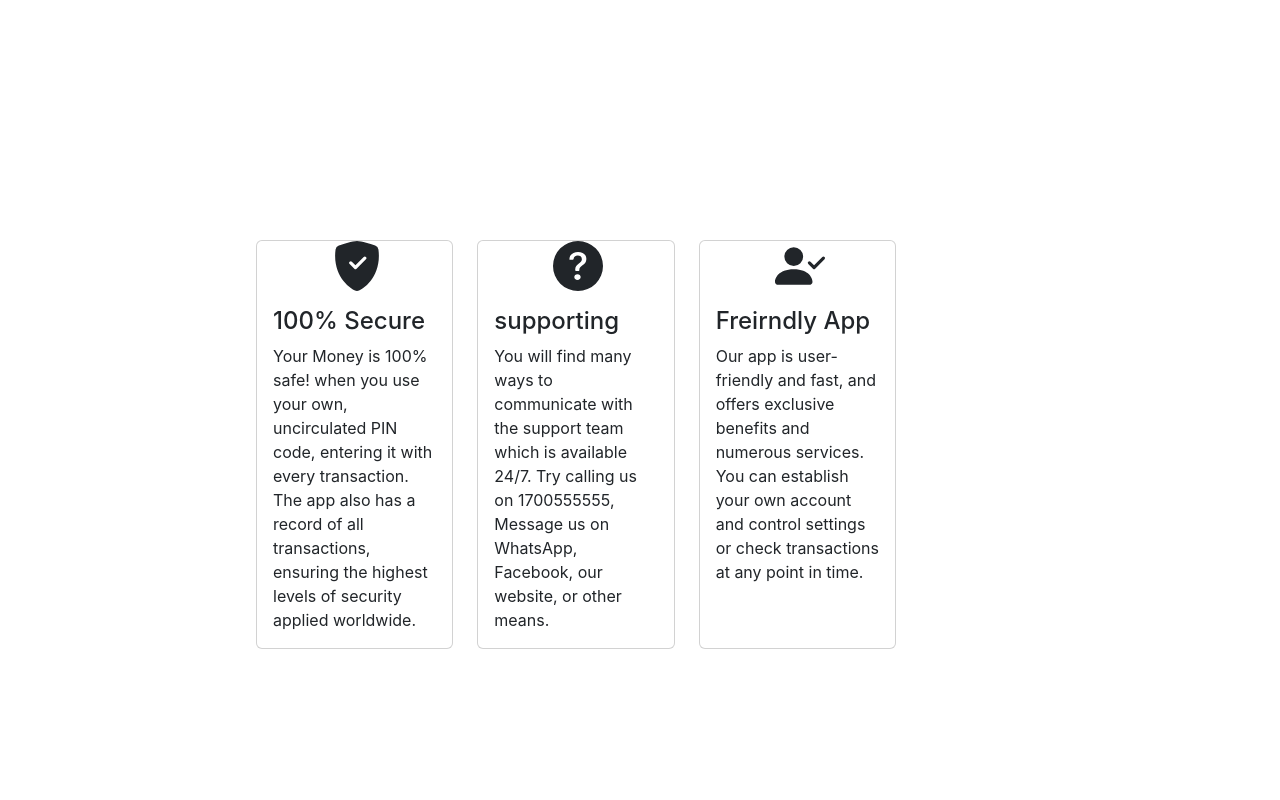
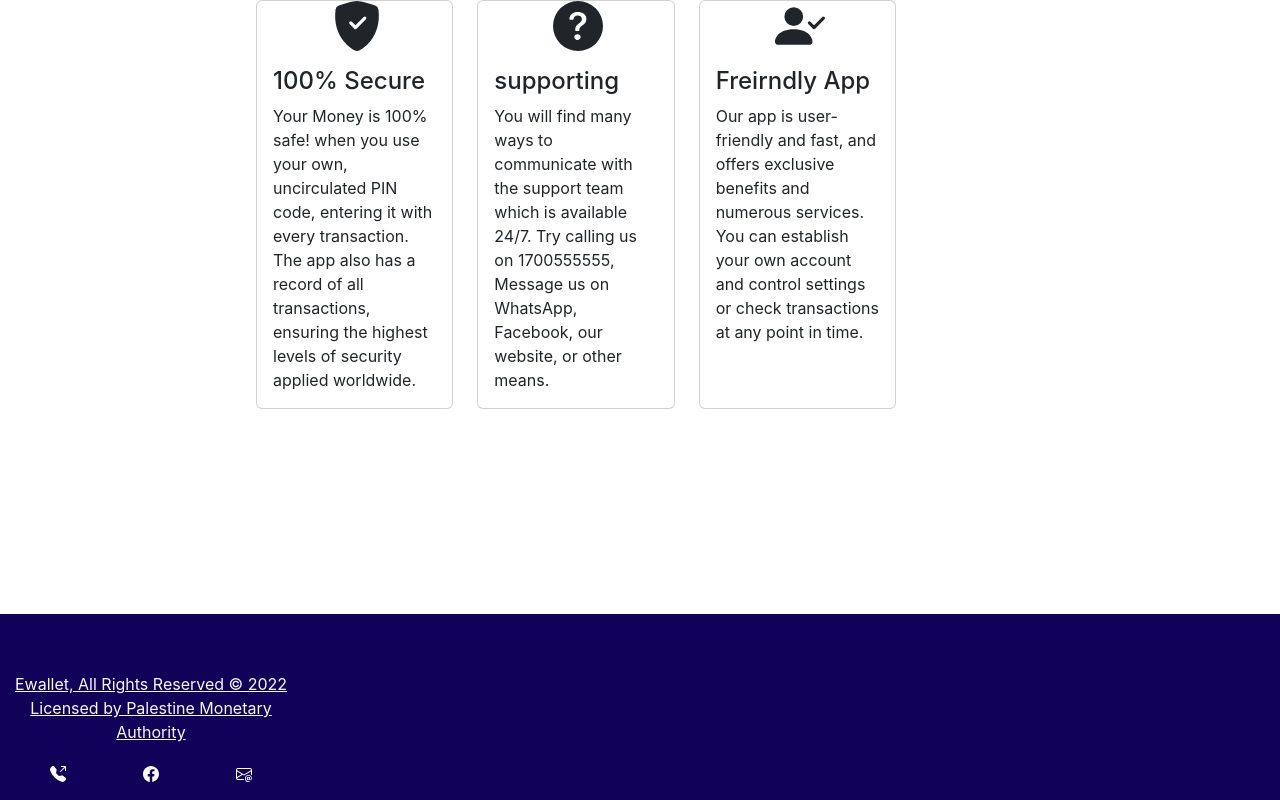
Before and after one commit to Raghad-Suwan/e-wallet, a React (Create React App) app: page / in a window 1280 px wide. Built offline with nearby package versions, Linux system fonts and the light colour scheme.

Commit message:
card and foter

```diff
--- a/src/components/Feature.js
+++ b/src/components/Feature.js
@@ -3,7 +3,7 @@
 
 const Feature= () => {
 
-    return(
+    return(<>
 <div className="cards">
 
       <div class="row row-cols-1 row-cols-md-3 g-4">
@@ -21,7 +21,7 @@ const Feature= () => {
       </div>
       <div class="col">
         <div class="card h-100">
-        <svg xmlns="http://www.w3.org/2000/svg"   width="200" height="50" fill="currentColor" class="bi bi-question-circle-fill" viewBox="0 0 16 16">
+        <svg xmlns="http://www.w3.org/2000/svg" color="458"  width="200" height="50" fill="currentColor" class="bi bi-question-circle-fill" viewBox="0 0 16 16">
   <path d="M16 8A8 8 0 1 1 0 8a8 8 0 0 1 16 0zM5.496 6.033h.825c.138 0 .248-.113.266-.25.09-.656.54-1.134 1.342-1.134.686 0 1.314.343 1.314 1.168 0 .635-.374.927-.965 1.371-.673.489-1.206 1.06-1.168 1.987l.003.217a.25.25 0 0 0 .25.246h.811a.25.25 0 0 0 .25-.25v-.105c0-.718.273-.927 1.01-1.486.609-.463 1.244-.977 1.244-2.056 0-1.511-1.276-2.241-2.673-2.241-1.267 0-2.655.59-2.75 2.286a.237.237 0 0 0 .241.247zm2.325 6.443c.61 0 1.029-.394 1.029-.927 0-.552-.42-.94-1.029-.94-.584 0-1.009.388-1.009.94 0 .533.425.927 1.01.927z"/>
 </svg>
           <div class="card-body">
@@ -46,8 +46,97 @@ const Feature= () => {
         </div>
       </div>
     </div>
+
+
     </div>
 
+    <div className="fot1">
+
+<div className="row my-3">
+<div className="col-sm-6 col-md-4 col-lg-3">
+<div className="footer">
+<footer className="margin">
+<div class="container-fluid">
+<span class="navbar-toggler-icon"></span>
+<ul className="navbar-nav">
+
+<div className="row my-3">
+
+
+
+<a  className="link-light">Ewallet, All Rights Reserved © 2022</a>
+
+<li><a href="#" className="link-light"> Licensed by Palestine Monetary Authority
+
+</a></li>
+
+</div>
+<div>
+{/*
+<div className="col my-3">
+<div className="col-sm-6 col-md-4 col-lg-3">
+<svg xmlns="http://www.w3.org/2000/svg" width="16" height="16" fill="currentColor" class="bi bi-facebook" viewBox="0 0 16 16">
+  <path d="M16 8.049c0-4.446-3.582-8.05-8-8.05C3.58 0-.002 3.603-.002 8.05c0 4.017 2.926 7.347 6.75 7.951v-5.625h-2.03V8.05H6.75V6.275c0-2.017 1.195-3.131 3.022-3.131.876 0 1.791.157 1.791.157v1.98h-1.009c-.993 0-1.303.621-1.303 1.258v1.51h2.218l-.354 2.326H9.25V16c3.824-.604 6.75-3.934 6.75-7.951z"/>
+  </svg>
+
+  <div className="col my-3">
+
+  <svg xmlns="http://www.w3.org/2000/svg" width="16" height="16" fill="currentColor" class="bi bi-whatsapp" viewBox="0 0 16 16">
+  <path d="M13.601 2.326A7.854 7.854 0 0 0 7.994 0C3.627 0 .068 3.558.064 7.926c0 1.399.366 2.76 1.057 3.965L0 16l4.204-1.102a7.933 7.933 0 0 0 3.79.965h.004c4.368 0 7.926-3.558 7.93-7.93A7.898 7.898 0 0 0 13.6 2.326zM7.994 14.521a6.573 6.573 0 0 1-3.356-.92l-.24-.144-2.494.654.666-2.433-.156-.251a6.56 6.56 0 0 1-1.007-3.505c0-3.626 2.957-6.584 6.591-6.584a6.56 6.56 0 0 1 4.66 1.931 6.557 6.557 0 0 1 1.928 4.66c-.004 3.639-2.961 6.592-6.592 6.592zm3.615-4.934c-.197-.099-1.17-.578-1.353-.646-.182-.065-.315-.099-.445.099-.133.197-.513.646-.627.775-.114.133-.232.148-.43.05-.197-.1-.836-.308-1.592-.985-.59-.525-.985-1.175-1.103-1.372-.114-.198-.011-.304.088-.403.087-.088.197-.232.296-.346.1-.114.133-.198.198-.33.065-.134.034-.248-.015-.347-.05-.099-.445-1.076-.612-1.47-.16-.389-.323-.335-.445-.34-.114-.007-.247-.007-.38-.007a.729.729 0 0 0-.529.247c-.182.198-.691.677-.691 1.654 0 .977.71 1.916.81 2.049.098.133 1.394 2.132 3.383 2.992.47.205.84.326 1.129.418.475.152.904.129 1.246.08.38-.058 1.171-.48 1.338-.943.164-.464.164-.86.114-.943-.049-.084-.182-.133-.38-.232z"/>
+
+</svg>
+<div className="col my-3">
+<svg xmlns="http://www.w3.org/2000/svg" width="16" height="16" fill="currentColor" class="bi bi-envelope-at" viewBox="0 0 16 16">
+  <path d="M2 2a2 2 0 0 0-2 2v8.01A2 2 0 0 0 2 14h5.5a.5.5 0 0 0 0-1H2a1 1 0 0 1-.966-.741l5.64-3.471L8 9.583l7-4.2V8.5a.5.5 0 0 0 1 0V4a2 2 0 0 0-2-2H2Zm3.708 6.208L1 11.105V5.383l4.708 2.825ZM1 4.217V4a1 1 0 0 1 1-1h12a1 1 0 0 1 1 1v.217l-7 4.2-7-4.2Z"/>
+  <path d="M14.247 14.269c1.01 0 1.587-.857 1.587-2.025v-.21C15.834 10.43 14.64 9 12.52 9h-.035C10.42 9 9 10.36 9 12.432v.214C9 14.82 10.438 16 12.358 16h.044c.594 0 1.018-.074 1.237-.175v-.73c-.245.11-.673.18-1.18.18h-.044c-1.334 0-2.571-.788-2.571-2.655v-.157c0-1.657 1.058-2.724 2.64-2.724h.04c1.535 0 2.484 1.05 2.484 2.326v.118c0 .975-.324 1.39-.639 1.39-.232 0-.41-.148-.41-.42v-2.19h-.906v.569h-.03c-.084-.298-.368-.63-.954-.63-.778 0-1.259.555-1.259 1.4v.528c0 .892.49 1.434 1.26 1.434.471 0 .896-.227 1.014-.643h.043c.118.42.617.648 1.12.648Zm-2.453-1.588v-.227c0-.546.227-.791.573-.791.297 0 .572.192.572.708v.367c0 .573-.253.744-.564.744-.354 0-.581-.215-.581-.8Z"/>
+</svg>
+<div className="col my-3">
+<svg xmlns="http://www.w3.org/2000/svg" width="16" height="16" fill="currentColor" class="bi bi-telephone-outbound-fill" viewBox="0 0 16 16">
+  <path fill-rule="evenodd" d="M1.885.511a1.745 1.745 0 0 1 2.61.163L6.29 2.98c.329.423.445.974.315 1.494l-.547 2.19a.678.678 0 0 0 .178.643l2.457 2.457a.678.678 0 0 0 .644.178l2.189-.547a1.745 1.745 0 0 1 1.494.315l2.306 1.794c.829.645.905 1.87.163 2.611l-1.034 1.034c-.74.74-1.846 1.065-2.877.702a18.634 18.634 0 0 1-7.01-4.42 18.634 18.634 0 0 1-4.42-7.009c-.362-1.03-.037-2.137.703-2.877L1.885.511zM11 .5a.5.5 0 0 1 .5-.5h4a.5.5 0 0 1 .5.5v4a.5.5 0 0 1-1 0V1.707l-4.146 4.147a.5.5 0 0 1-.708-.708L14.293 1H11.5a.5.5 0 0 1-.5-.5z"/>
+</svg>
+</div>
+</div>
+</div>
+</div>
+</div> */}
+
+<div className="icons3">
+
+<div class="container text-center">
+  <div class="row">
+    <div class="col order-last">
+    <svg xmlns="http://www.w3.org/2000/svg" width="16" height="16" fill="currentColor" class="bi bi-envelope-at" viewBox="0 0 16 16">
+  <path d="M2 2a2 2 0 0 0-2 2v8.01A2 2 0 0 0 2 14h5.5a.5.5 0 0 0 0-1H2a1 1 0 0 1-.966-.741l5.64-3.471L8 9.583l7-4.2V8.5a.5.5 0 0 0 1 0V4a2 2 0 0 0-2-2H2Zm3.708 6.208L1 11.105V5.383l4.708 2.825ZM1 4.217V4a1 1 0 0 1 1-1h12a1 1 0 0 1 1 1v.217l-7 4.2-7-4.2Z"/>
+  <path d="M14.247 14.269c1.01 0 1.587-.857 1.587-2.025v-.21C15.834 10.43 14.64 9 12.52 9h-.035C10.42 9 9 10.36 9 12.432v.214C9 14.82 10.438 16 12.358 16h.044c.594 0 1.018-.074 1.237-.175v-.73c-.245.11-.673.18-1.18.18h-.044c-1.334 0-2.571-.788-2.571-2.655v-.157c0-1.657 1.058-2.724 2.64-2.724h.04c1.535 0 2.484 1.05 2.484 2.326v.118c0 .975-.324 1.39-.639 1.39-.232 0-.41-.148-.41-.42v-2.19h-.906v.569h-.03c-.084-.298-.368-.63-.954-.63-.778 0-1.259.555-1.259 1.4v.528c0 .892.49 1.434 1.26 1.434.471 0 .896-.227 1.014-.643h.043c.118.42.617.648 1.12.648Zm-2.453-1.588v-.227c0-.546.227-.791.573-.791.297 0 .572.192.572.708v.367c0 .573-.253.744-.564.744-.354 0-.581-.215-.581-.8Z"/>
+</svg>
+    </div>
+    <div class="col">
+    <svg xmlns="http://www.w3.org/2000/svg" width="16" height="16" fill="currentColor" class="bi bi-facebook" viewBox="0 0 16 16">
+  <path d="M16 8.049c0-4.446-3.582-8.05-8-8.05C3.58 0-.002 3.603-.002 8.05c0 4.017 2.926 7.347 6.75 7.951v-5.625h-2.03V8.05H6.75V6.275c0-2.017 1.195-3.131 3.022-3.131.876 0 1.791.157 1.791.157v1.98h-1.009c-.993 0-1.303.621-1.303 1.258v1.51h2.218l-.354 2.326H9.25V16c3.824-.604 6.75-3.934 6.75-7.951z"/>
+  </svg>
+    </div>
+    <div class="col order-first">
+    <svg xmlns="http://www.w3.org/2000/svg" width="16" height="16" fill="currentColor" class="bi bi-telephone-outbound-fill" viewBox="0 0 16 16">
+  <path fill-rule="evenodd" d="M1.885.511a1.745 1.745 0 0 1 2.61.163L6.29 2.98c.329.423.445.974.315 1.494l-.547 2.19a.678.678 0 0 0 .178.643l2.457 2.457a.678.678 0 0 0 .644.178l2.189-.547a1.745 1.745 0 0 1 1.494.315l2.306 1.794c.829.645.905 1.87.163 2.611l-1.034 1.034c-.74.74-1.846 1.065-2.877.702a18.634 18.634 0 0 1-7.01-4.42 18.634 18.634 0 0 1-4.42-7.009c-.362-1.03-.037-2.137.703-2.877L1.885.511zM11 .5a.5.5 0 0 1 .5-.5h4a.5.5 0 0 1 .5.5v4a.5.5 0 0 1-1 0V1.707l-4.146 4.147a.5.5 0 0 1-.708-.708L14.293 1H11.5a.5.5 0 0 1-.5-.5z"/>
+</svg>
+    </div>
+  </div>
+</div>
+
+
+
+      </div>
+
+      </div>
+
+
+
+</ul></div>
+</footer>
+</div></div>
+</div>
+
+</div></>
    )
 
 }
--- /dev/null
+++ b/src/components/Foter.js
@@ -0,0 +1,30 @@
+const Foter= () => {
+
+    return(
+
+<>
+
+<div className="row my-3">
+<div className="col-sm-6 col-md-4 col-lg-3">
+
+</div>
+
+
+</div>
+<div className="fot1">
+
+         <div className="footer">
+       <footer className="margin">
+       <div class="container-fluid">
+                   <span class="navbar-toggler-icon"></span>
+        <ul className="navbar-nav">
+        <li><a href="#" className="link-light">FACEBOOK</a></li>
+       <li><a href="#" className="link-light">TWITTER </a></li>
+       <li><a href="#" className="link-light"> INSTAGRAME</a></li></ul></div>
+
+       </footer>
+       </div>
+       </div>
+       </>
+    )}
+    export default Foter
--- a/src/index.css
+++ b/src/index.css
@@ -41,15 +41,31 @@ width:96% ;
 }
 
 .cards{
-  position: absolute;
-  left: 20%;
-top: 30%;
+
+ position: fixed;
+left: 20%;
+/* top: 30%; */
 right: 30%;
-transition: translate(-50%,-50%);
+transition: translate(-80%,-70%);
 }
 
-.card3{
+/* .card3{
+  left: 50%;
+top: 20%;
+right: 20%;
+} */
+
+.fot1 {
+  position: fixed;
+  left: 0;
+  bottom: 0;
+  width: 100%;
+  background-color: rgb(17, 1, 88);
+  color: white;
+  text-align: center;
+}
+
+.icons3{
   left: 70%;
-top: 30%;
-right: 70%;
+  top: 20%;
 }
```
Also changed, not shown: src/App.js (+7 -2 lines).
